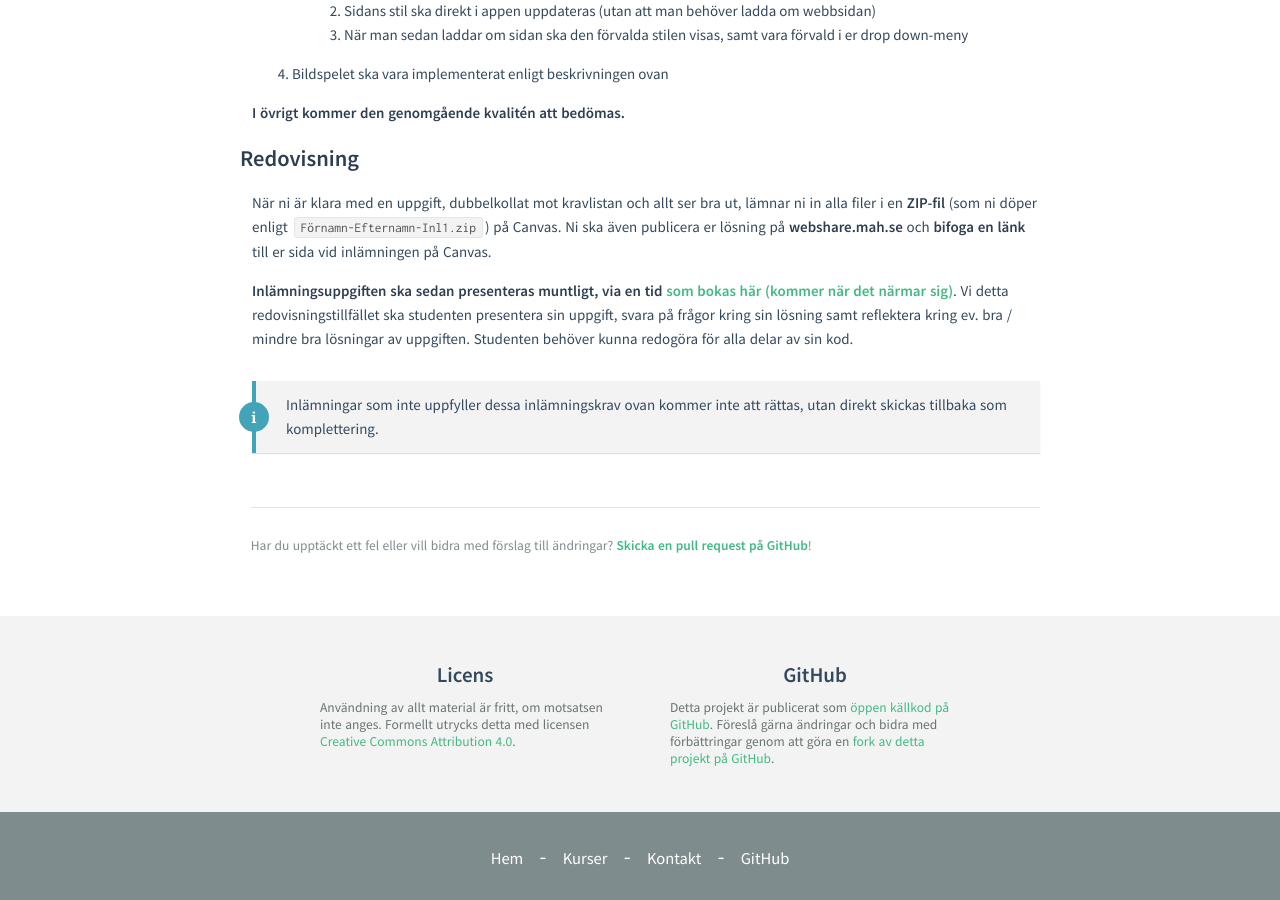
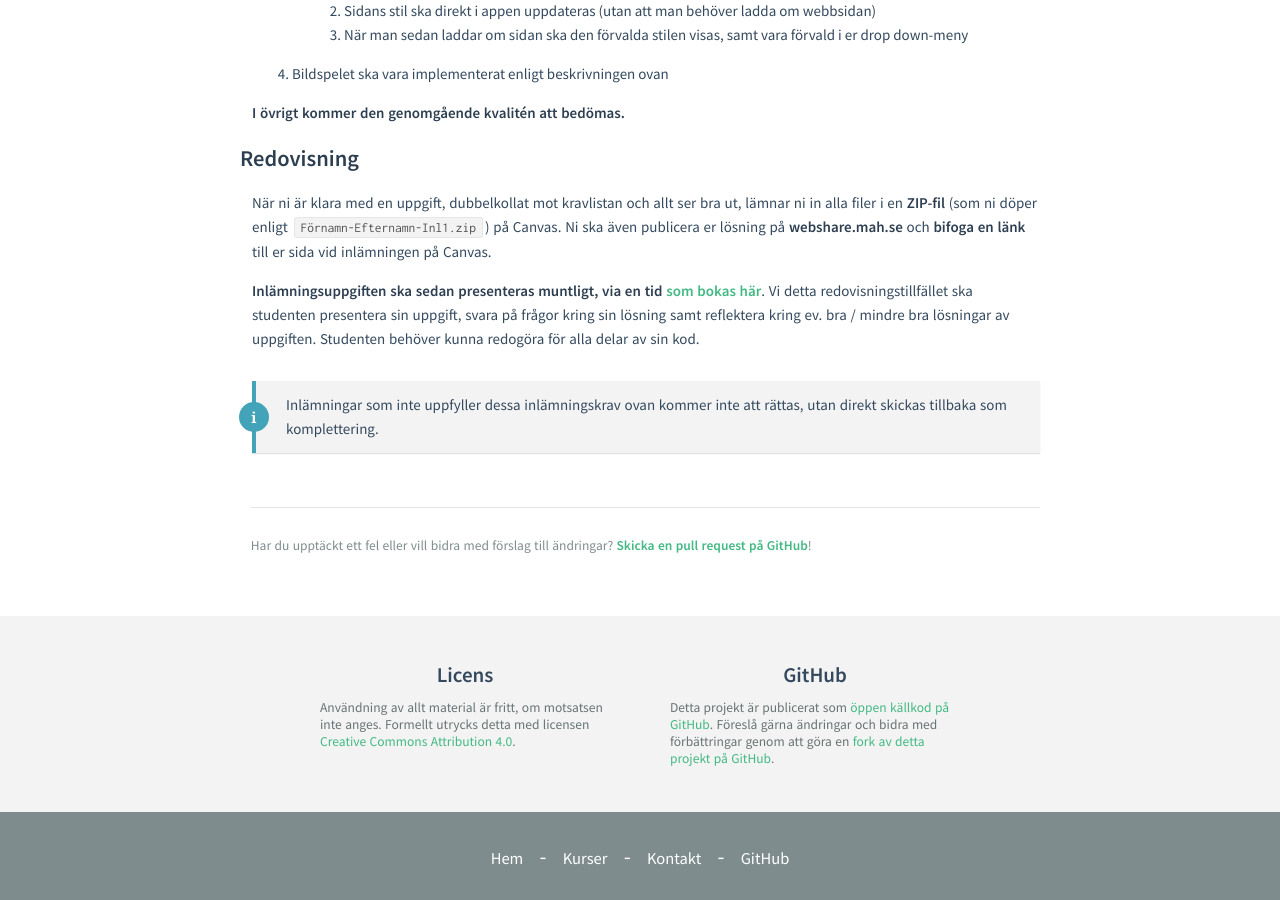
Before and after one commit to mau-dvmt/mah-dv.github.io, a Jekyll site: the page built from courses/da344a-da355a/assignments/as1.md, in a window 1280 px wide and 900 px high, scrolled down 9720 px. Built offline with Jekyll 4.4.1, drawn with Linux system fonts in a browser that asks for light colours.

```diff
--- a/courses/da344a-da355a/assignments/as1.md
+++ b/courses/da344a-da355a/assignments/as1.md
@@ -130,7 +130,7 @@ Ni ska även bygga ett bildspel i JavaScript som ska ha följande funktionalitet
 
 När ni är klara med en uppgift, dubbelkollat mot kravlistan och allt ser bra ut, lämnar ni in alla filer i en **ZIP-fil** (som ni döper enligt `Förnamn-Efternamn-Inl1.zip`) på Canvas. Ni ska även publicera er lösning på **webshare.mah.se** och **bifoga en länk** till er sida vid inlämningen på Canvas.
 
-**Inlämningsuppgiften ska sedan presenteras muntligt, via en tid [som bokas här (kommer när det närmar sig)](#)**. Vi detta redovisningstillfället ska studenten presentera sin uppgift, svara på frågor kring sin lösning samt reflektera kring ev. bra / mindre bra lösningar av uppgiften. Studenten behöver kunna redogöra för alla delar av sin kod.
+**Inlämningsuppgiften ska sedan presenteras muntligt, via en tid [som bokas här](https://doodle.com/poll/mgntrmwakvht7qx6)**. Vi detta redovisningstillfället ska studenten presentera sin uppgift, svara på frågor kring sin lösning samt reflektera kring ev. bra / mindre bra lösningar av uppgiften. Studenten behöver kunna redogöra för alla delar av sin kod.
 
 Inlämningar som inte uppfyller dessa inlämningskrav ovan kommer inte att rättas, utan direkt skickas tillbaka som komplettering.
 {: .info}
```
